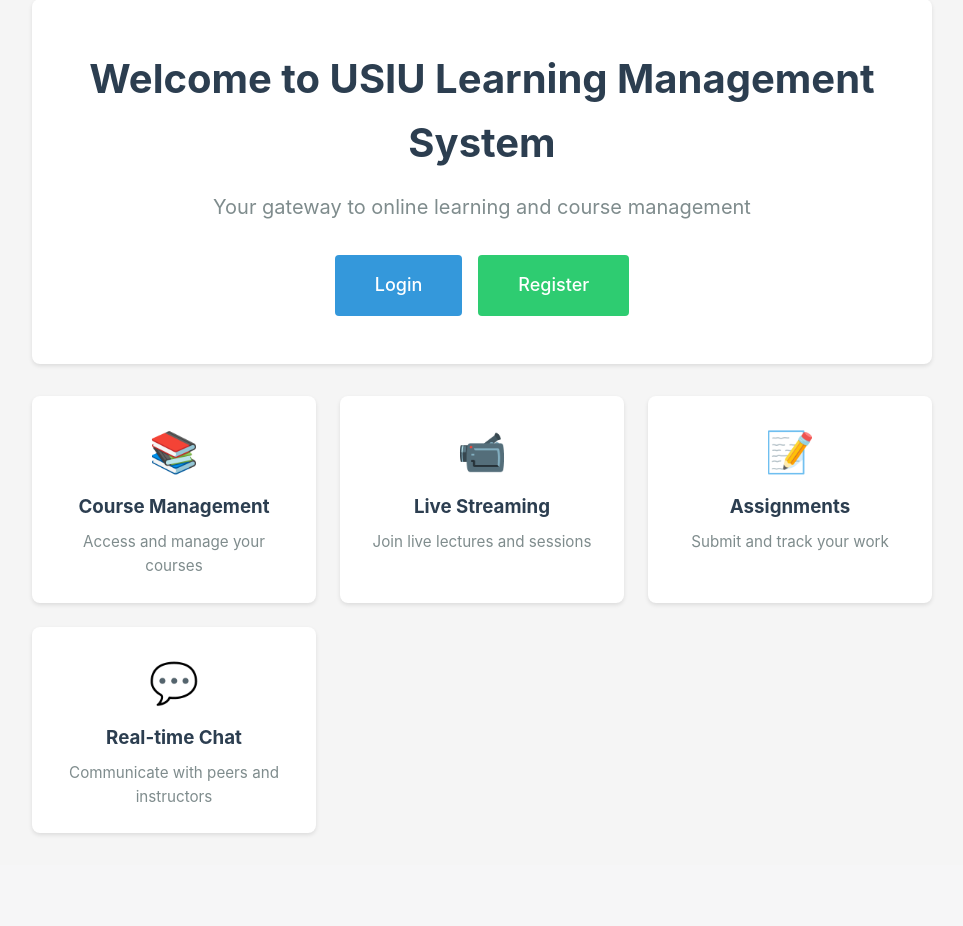
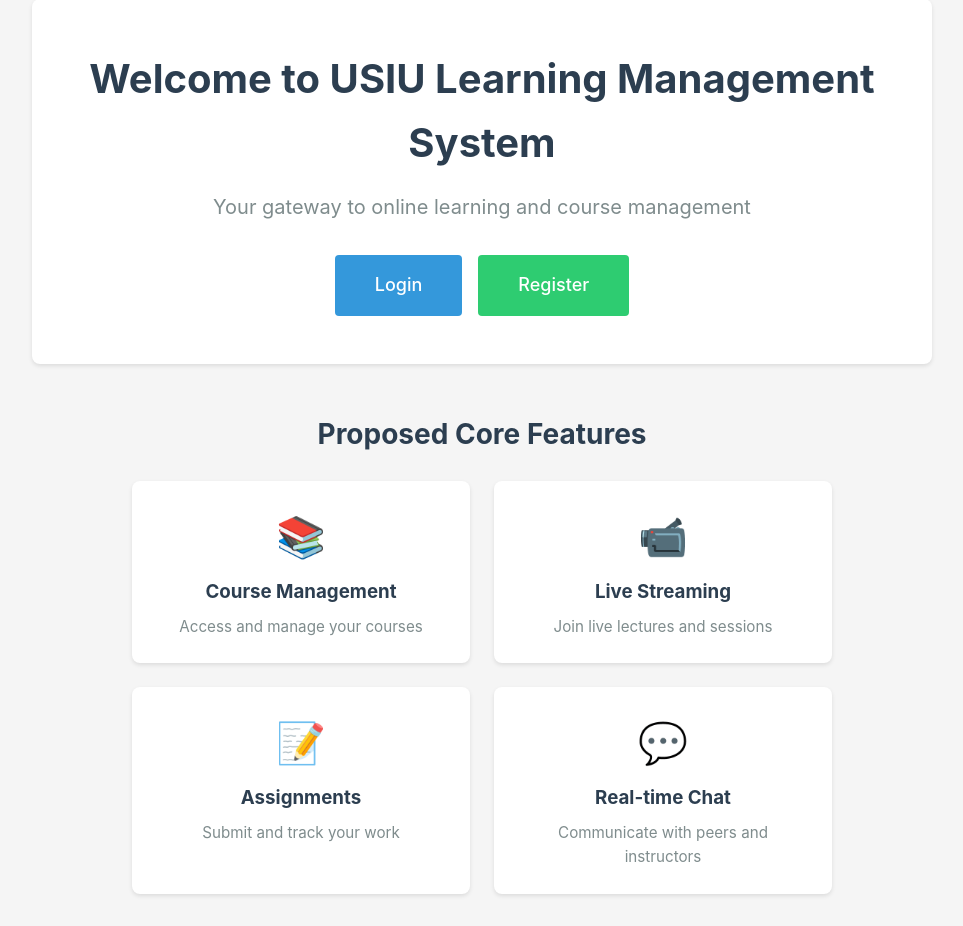
Before and after one commit to lizardcat/django-lms, a Django app: page / in a window 1280 px wide. Shown: the part 103-1029 px from the top of the page, without its empty margins (158-1121 px from the left). Before the commit the page ends 938 px from the top, so only its background shows below. Run offline with Django 5.2, Linux system fonts and the light colour scheme.

Commit message:
Updating home template to clearly define the proposed features of the system

```diff
--- a/templates/home.html
+++ b/templates/home.html
@@ -37,7 +37,11 @@
         {% endif %}
     </div>
 
-    <div style="display: grid; grid-template-columns: repeat(auto-fit, minmax(250px, 1fr)); gap: 1.5rem; margin-top: 2rem;">
+    <div style="margin-top: 3rem;">
+        <h2 style="color: #2c3e50; margin-bottom: 1.5rem; text-align: center; font-size: 1.75rem;">
+            Proposed Core Features
+        </h2>
+        <div style="display: grid; grid-template-columns: repeat(2, 1fr); gap: 1.5rem; max-width: 700px; margin: 0 auto;">
             <div class="card" style="padding: 1.5rem; text-align: center;">
                 <div style="font-size: 2.5rem; margin-bottom: 0.5rem;">📚</div>
                 <h3 style="color: #2c3e50; margin-bottom: 0.5rem;">Course Management</h3>
@@ -60,6 +64,7 @@
             </div>
         </div>
     </div>
+</div>
 
 <style>
     a:hover {
```
Lines whose indentation alone changed are shown as unchanged.
